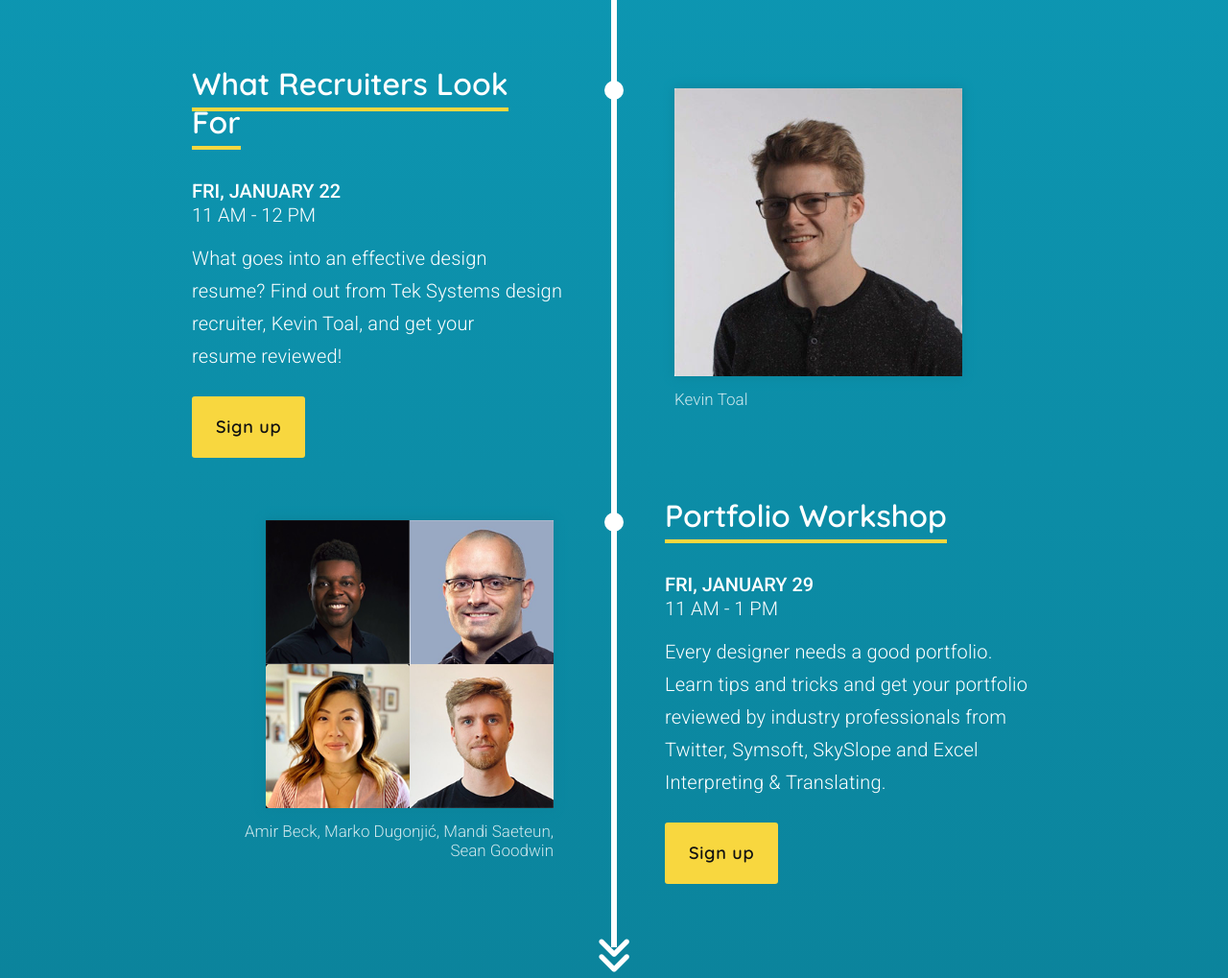
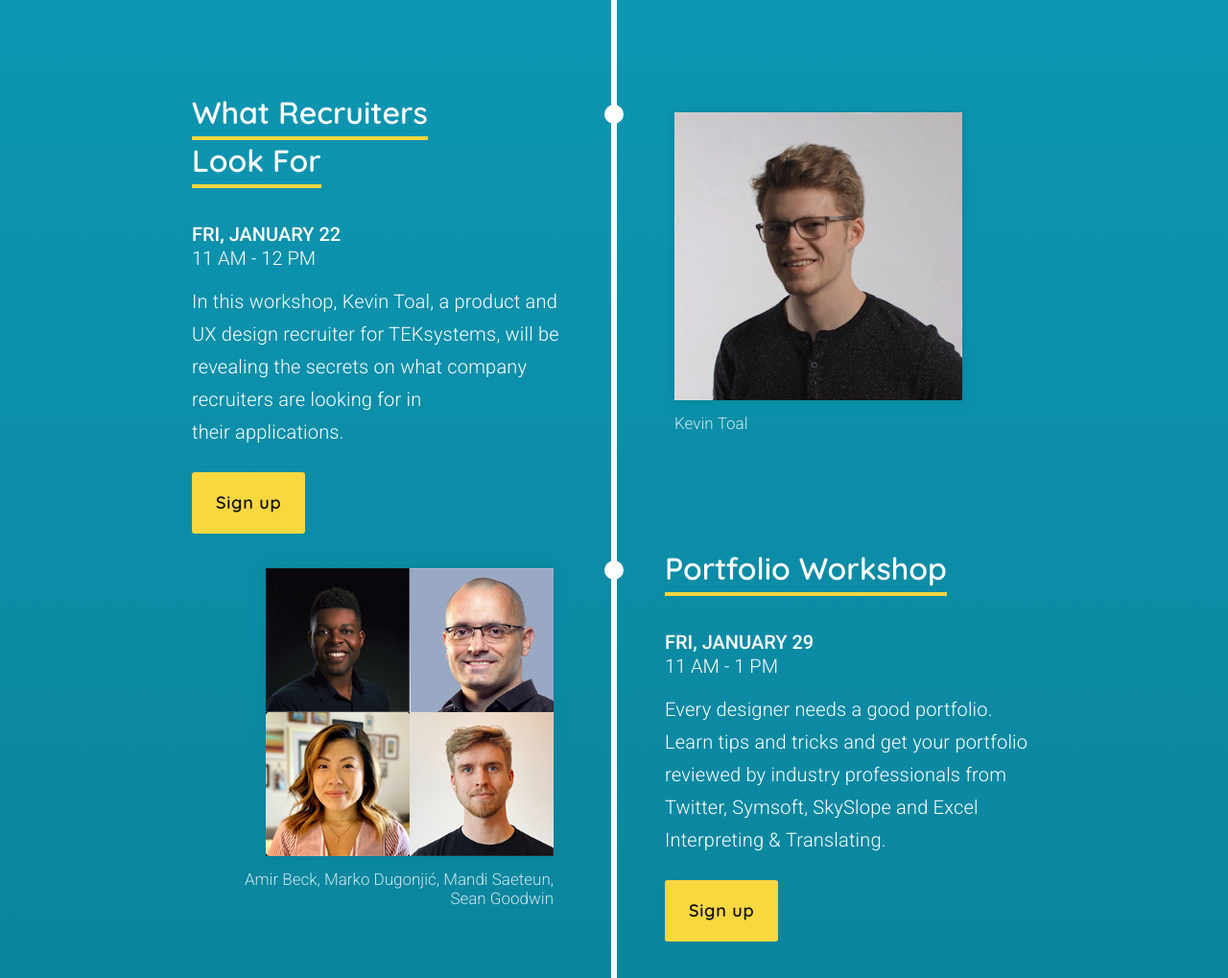
Before and after one commit to DesignCareersClub/DesignCareersClub.github.io, a plain HTML site: page dcf/index.html in a window 1280 px wide. Shown: the part 1398-2417 px from the top of the page at 96% size. Drawn offline with nearby package versions, Linux system fonts and the light colour scheme.

Commit message:
updated what recruiters look for description

```diff
--- a/dcf/index.html
+++ b/dcf/index.html
@@ -123,14 +123,14 @@
         <div class='timeline-event'>
           <div class='left'>
             <h2 class='heading'>
-              <span>What Recruiters Look For</span>
+              <span>What Recruiters Look&nbsp;For</span>
             </h2>
             <div class='preheading'>
               Fri, January&nbsp;22 <br><span>11 AM - 12 PM</span>
             </div>
             <div class='content'>
               <p>
-                What goes into an effective design resume? Find out from Tek Systems design recruiter, Kevin Toal, and get your resume&nbsp;reviewed!
+                In this workshop, Kevin Toal, a product and UX design recruiter for TEKsystems, will be revealing the secrets on what company recruiters are looking for in their&nbsp;applications.
               </p>
             </div>
             <a class='callout-button' href='https://docs.google.com/forms/d/e/1FAIpQLSfVc7YokLK0oTttu87RCQhI97LEY8ZFLnC_VPUgfym5VTn5RQ/viewform?usp=sf_link' target='_blank'>
@@ -240,6 +240,10 @@
           <div class='padder'></div>
           <img src='/media/companies/bridgegood.svg' class='white-bg'>
         </a>
+        <a class='company-logo' href='https://www.lionakis.com/' target='_blank'>
+          <div class='padder'></div>
+          <img src='/media/companies/lionakis.png'>
+        </a>
       </div>
 
       <div class='content org-call'>
--- a/dcf/style.css
+++ b/dcf/style.css
@@ -77,7 +77,7 @@
 .career-month-overview .timeline .timeline-event {
   display: flex;
   flex-direction: row;
-  height: 450px;
+  height: 475px;
 }
 .career-month-overview .timeline .timeline-event .left, .career-month-overview .timeline .timeline-event .right {
   margin-top: -20px;
@@ -119,7 +119,7 @@
 }
 .career-month-overview .timeline .timeline-event .heading {
   margin-bottom: 40px;
-  line-height: 40px;
+  line-height: 50px;
   color: var(--white);
 }
 .career-month-overview .timeline .timeline-event .preheading {
@@ -137,7 +137,7 @@
 }
 .career-month-overview .timeline .timeline-event .line {
   width: 6px;
-  height: 450px;
+  height: 475px;
   background-color: var(--white);
 }
 .career-month-overview .timeline .timeline-event .line .circle {
@@ -186,7 +186,9 @@
     font-size: 16px;
   }
   .career-month-overview .timeline .timeline-event .heading {
+    line-height: 32px;
     margin-bottom: 15px;
+    font-size: 24px;
   }
   .career-month-overview .timeline .timeline-event .heading span {
     padding: 0;
```
Also changed, not shown: media/companies/lionakis.png (added).
